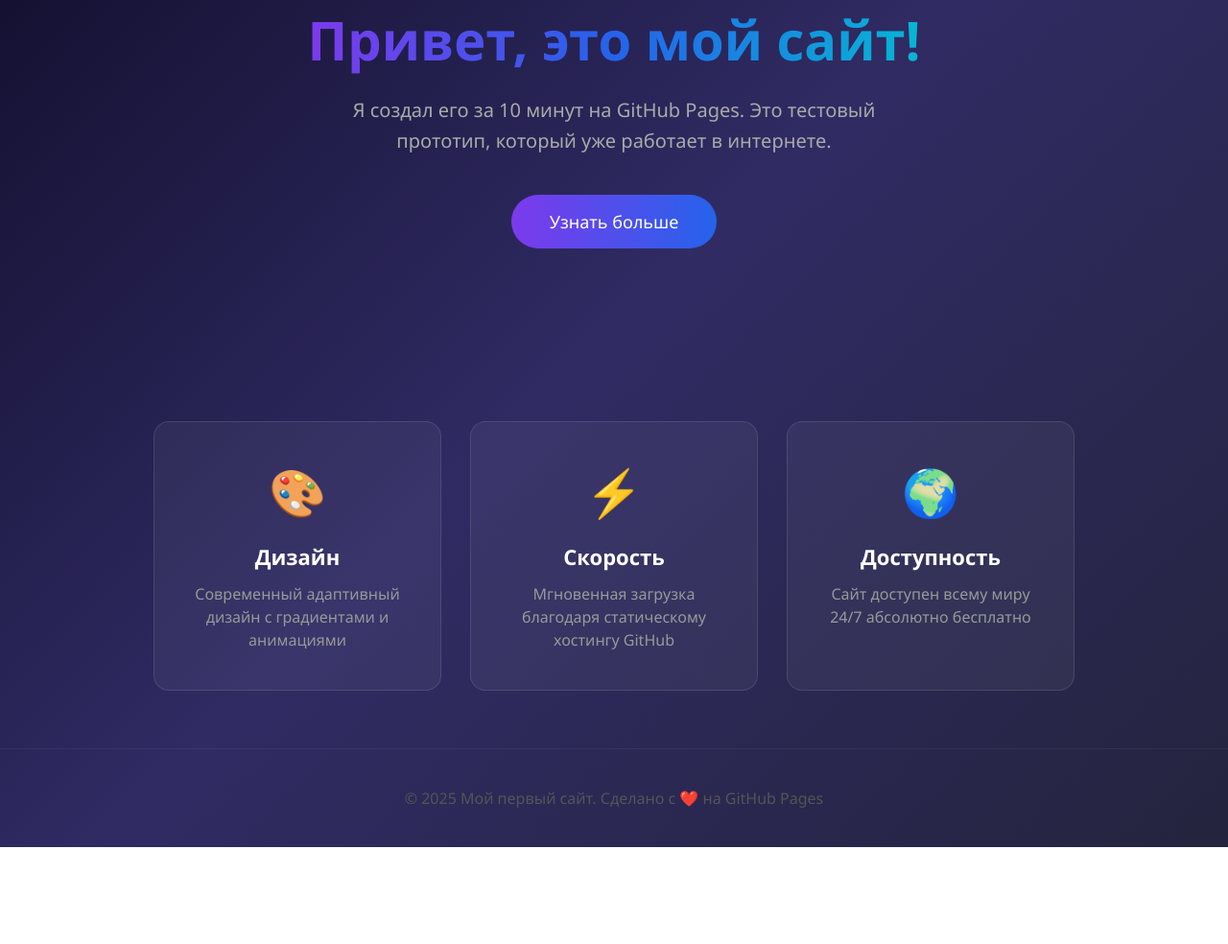
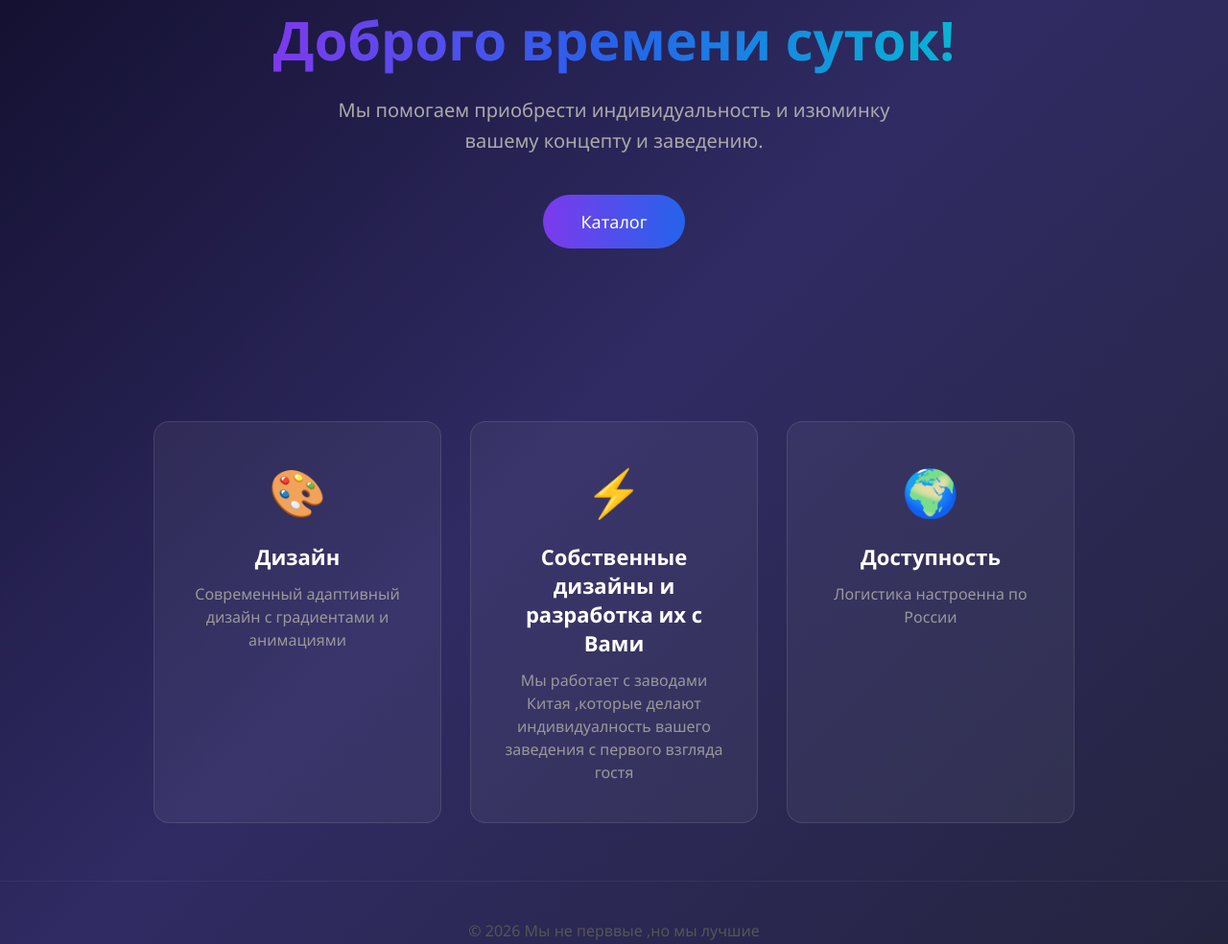
Before and after one commit to kama2kk/kama2k, a plain HTML site: page index.html in a window 1280 px wide. Shown: the part 190-1174 px from the top of the page at 96% size. Before the commit the page ends 1073 px from the top, so only its background shows below. Drawn offline with Linux system fonts and the light colour scheme.

Commit message:
Update index.html

```diff
--- a/index.html
+++ b/index.html
@@ -3,7 +3,7 @@
 <head>
     <meta charset="UTF-8">
     <meta name="viewport" content="width=device-width, initial-scale=1.0">
-    <title>Мой первый сайт</title>
+    <title>Забота о Вас и Вашиих гостях</title>
     <style>
         * { margin: 0; padding: 0; box-sizing: border-box; }
         body {
@@ -104,9 +104,9 @@
     </header>
 
     <section class="hero">
-        <h1>Привет, это мой сайт!</h1>
-        <p>Я создал его за 10 минут на GitHub Pages. Это тестовый прототип, который уже работает в интернете.</p>
-        <a href="#" class="btn">Узнать больше</a>
+        <h1>Доброго времени суток!</h1>
+        <p>Мы помогаем приобрести индивидуальность и изюминку вашему концепту и заведению.</p>
+        <a href="#" class="btn">Каталог</a>
     </section>
 
     <section class="cards">
@@ -117,18 +117,18 @@
         </div>
         <div class="card">
             <div class="icon">⚡</div>
-            <h3>Скорость</h3>
-            <p>Мгновенная загрузка благодаря статическому хостингу GitHub</p>
+            <h3>Собственные дизайны и разработка их с Вами</h3>
+            <p>Мы работает с заводами Китая ,которые делают индивидуалность вашего заведения с первого взгляда гостя</p>
         </div>
         <div class="card">
             <div class="icon">🌍</div>
             <h3>Доступность</h3>
-            <p>Сайт доступен всему миру 24/7 абсолютно бесплатно</p>
+            <p>Логистика настроенна по России </p>
         </div>
     </section>
 
     <footer>
-        <p>© 2025 Мой первый сайт. Сделано с ❤️ на GitHub Pages</p>
+        <p>© 2026 Мы не перввые ,но мы лучшие </p>
     </footer>
 </body>
 </html>
```
